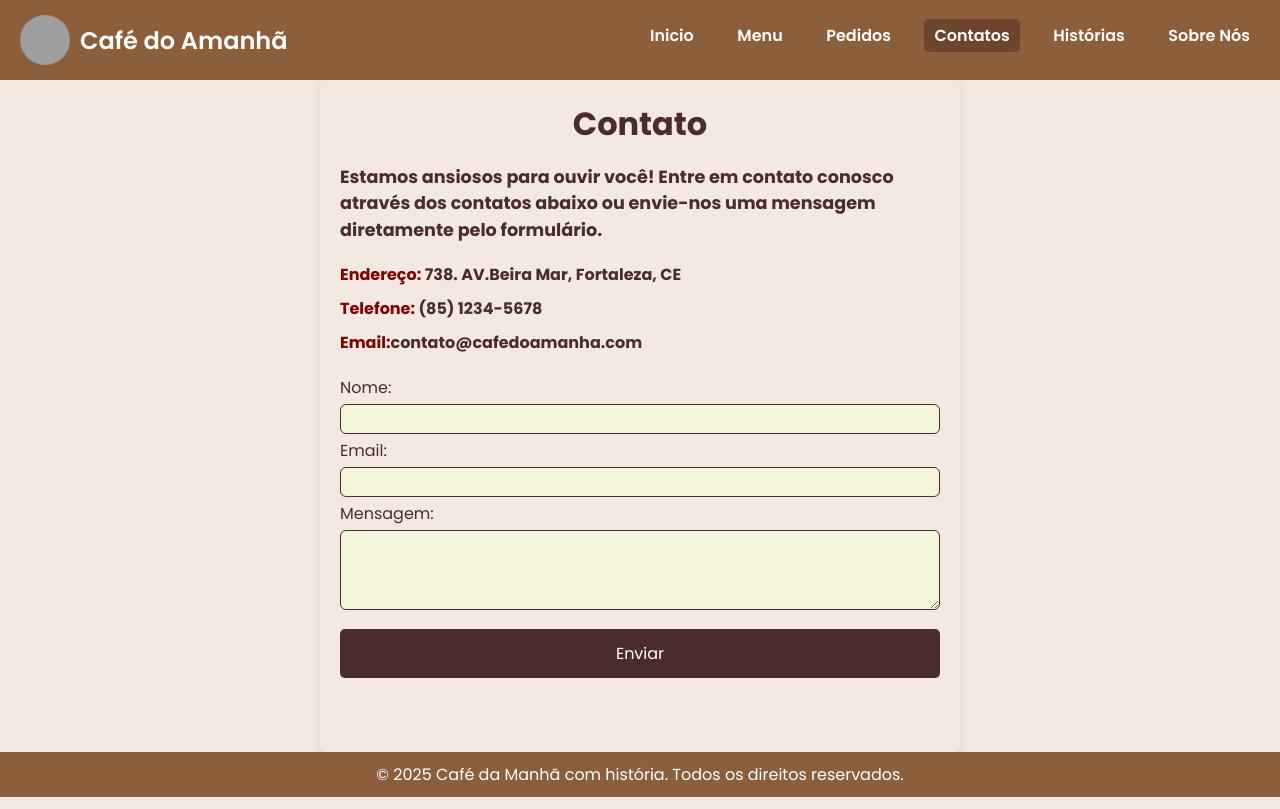
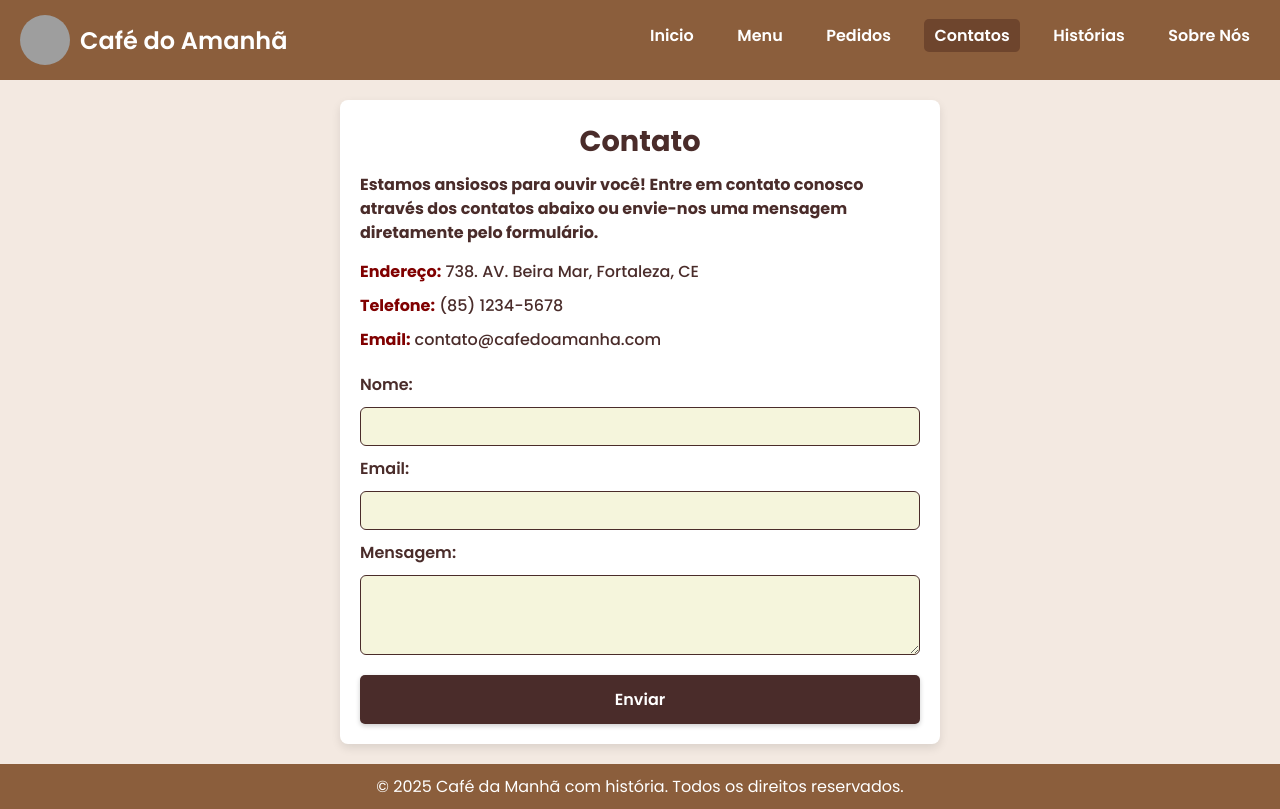
Before and after one commit to agleicesousa/cafe-do-amanha-react, a React (Vite) app: page /contatos in a window 1280 px wide. Built offline with nearby package versions, Linux system fonts and the light colour scheme; grey boxes are pictures that could not be loaded.

Commit message:
refactor: ajuste dos tamanhos gerais da página de contatos
Co-authored-by: rafaelsr20 <rafaeldesr20@gmail.com>

```diff
--- a/src/Pages/Contatos/contatos.jsx
+++ b/src/Pages/Contatos/contatos.jsx
@@ -1,5 +1,5 @@
+import { useState } from "react";
 import s from "./contatos.module.css";
-import { useState } from "react";
 
 export default function Contatos() {
   const [formData, setFormData] = useState({
@@ -19,7 +19,7 @@ export default function Contatos() {
   const handleSubmit = (event) => {
     event.preventDefault();
     console.log("Form submitted:", formData);
-    setFormData({ nome: "", email: "", mensagem: "" });
+    handleFakeSubmit();
   };
 
   const handleFakeSubmit = () => {
@@ -38,16 +38,22 @@ export default function Contatos() {
       </h3>
       <ul>
         <li>
-          <h3> <span className={s.Endereço}>Endereço:</span> 738. AV.Beira Mar, Fortaleza, CE</h3>
+          <h3>
+            <span className={s.endereco}>Endereço:</span> 738. AV. Beira Mar,
+            Fortaleza, CE
+          </h3>
         </li>
         <li>
-          <h3><span className={s.Telefone}>Telefone: </span>(85) 1234-5678</h3>
+          <h3>
+            <span className={s.telefone}>Telefone:</span> (85) 1234-5678
+          </h3>
         </li>
         <li>
-          <h3><span className={s.Email}>Email:</span>contato@cafedoamanha.com</h3>
+          <h3>
+            <span className={s.email}>Email:</span> contato@cafedoamanha.com
+          </h3>
         </li>
       </ul>
-
       <form onSubmit={handleSubmit}>
         <label htmlFor="nome">Nome:</label>
         <input
@@ -56,6 +62,7 @@ export default function Contatos() {
           name="nome"
           value={formData.nome}
           onChange={handleChange}
+          required
         />
         <label htmlFor="email">Email:</label>
         <input
@@ -64,20 +71,19 @@ export default function Contatos() {
           name="email"
           value={formData.email}
           onChange={handleChange}
-
+          required
         />
         <label htmlFor="mensagem">Mensagem:</label>
         <textarea
-          className={s.Mensagem}
+          className={s.mensagem}
           id="mensagem"
           name="mensagem"
           value={formData.mensagem}
           onChange={handleChange}
+          required
         />
-        <button type="submit" onClick={handleFakeSubmit}>
-          Enviar
-        </button>
+        <button type="submit">Enviar</button>
       </form>
     </main>
   );
-};
+}
--- a/src/Pages/Contatos/contatos.module.css
+++ b/src/Pages/Contatos/contatos.module.css
@@ -1,53 +1,39 @@
-body{
-  margin:0;
-  padding:0;
+body {
   background-color: var(--bg-secondary-color);
-
+  color: var(--text-color);
 }
 
 .main_body {
-    font-family: Arial, sans-serif;
-    background-color: var(--bg-secondary-color);
+  background-color: #ffffff;
   padding: 20px;
-    width: 50%;
-    max-width: 700px;
-    height: 84vh;
-    margin:0 auto;
+  width: 90%;
+  max-width: 600px;
+  height: auto;
+  margin: 20px auto;
   border-radius: 8px;
   box-shadow: 0 4px 10px rgba(0, 0, 0, 0.1);
   display: flex;
   flex-direction: column;
-
 }
 
 .titulo {
   text-align: center;
-    font-size: 2rem;
-    color:#4a2c2a; ;
-    margin-bottom: 1rem;
+  font-size: 1.8rem;
+  font-weight: bold;
+  margin-bottom: 10px;
 }
 
-  .Endereço, .Telefone, .Email{
-    color:maroon
+h3 {
+  font-size: 1rem;
+  line-height: 1.5;
+  text-align: left;
+  margin-bottom: 5px;
 }
 
-
-  /* Estilizando o subtítulo do formulário de contato */
-  h3 {
-    color:#4a2c2a;
-    font-size: 1.1rem;
-    line-height: 1.5;
-    text-align:left;
-    margin-bottom: 10px;
-
-  }
-
-  /* Lista com informações de contato */
 ul {
   list-style-type: none;
   padding-left: 0;
-    margin-bottom: 10px;
-    margin-top: 10px;
+  margin: 10px 0;
 }
 
 ul li {
@@ -55,69 +41,71 @@ body{
 }
 
 ul li h3 {
-    color: #4a2c2a;
   font-size: 1rem;
-    text-align: left;
-
+  font-weight: 500;
 }
 
-  /* Estilizando os campos do formulário */
+.endereco,
+.telefone,
+.email {
+  color: maroon;
+  font-weight: bold;
+}
+
 form {
-    display:flex;
+  display: flex;
   flex-direction: column;
-    gap: 4px;
-
-
+  gap: 10px;
 }
 
 form label {
   font-size: 1rem;
-    color:#4a2c2a;
-
+  font-weight: 600;
 }
 
 form input,
 form textarea {
-    padding: 5px;
-    font-size: 0.8rem;
+  font-size: 0.9rem;
   border-radius: 6px;
   width: 100%;
   box-sizing: border-box;
   border: 1.5px solid #4a2c2a;
-    background-color:beige;
-
+  background-color: beige;
+  padding: 8px;
+  transition: border-color 0.3s ease;
 }
 
-  .Mensagem{
+form textarea {
   height: 80px;
-
+  resize: vertical;
 }
 
 form input:focus,
 form textarea:focus {
   border-color: #4a2c2a;
-    outline:none;
+  outline: none;
 }
 
-  /* Estilizando o botão de envio */
 form button {
-    padding: 12px 20px;
+  padding: 12px;
   font-size: 1rem;
   background-color: #4a2c2a;
   color: white;
+  font-weight: 600;
   border: none;
   border-radius: 5px;
   cursor: pointer;
-    transition: background-color 0.3s ease;
-    margin-top: 15px;
+  transition: all 0.3s ease;
+  box-shadow: 0 2px 5px rgba(0, 0, 0, 0.2);
+  margin-top: 10px;
+  width: 100%;
 }
 
 form button:hover {
-    background-color:#4a2c2a;
-    transform:translateY(-5px);
+  background-color: #5a3a36;
+  transform: translateY(-3px);
 }
 
- /*Adaptação de telas*/
 @media (max-width: 600px) {
   .main_body {
     padding: 15px;
@@ -132,6 +120,6 @@ body{
   }
 
   form button {
-      padding: 10px 15px;
+    padding: 10px;
   }
 }
```
Lines whose indentation alone changed are shown as unchanged.
